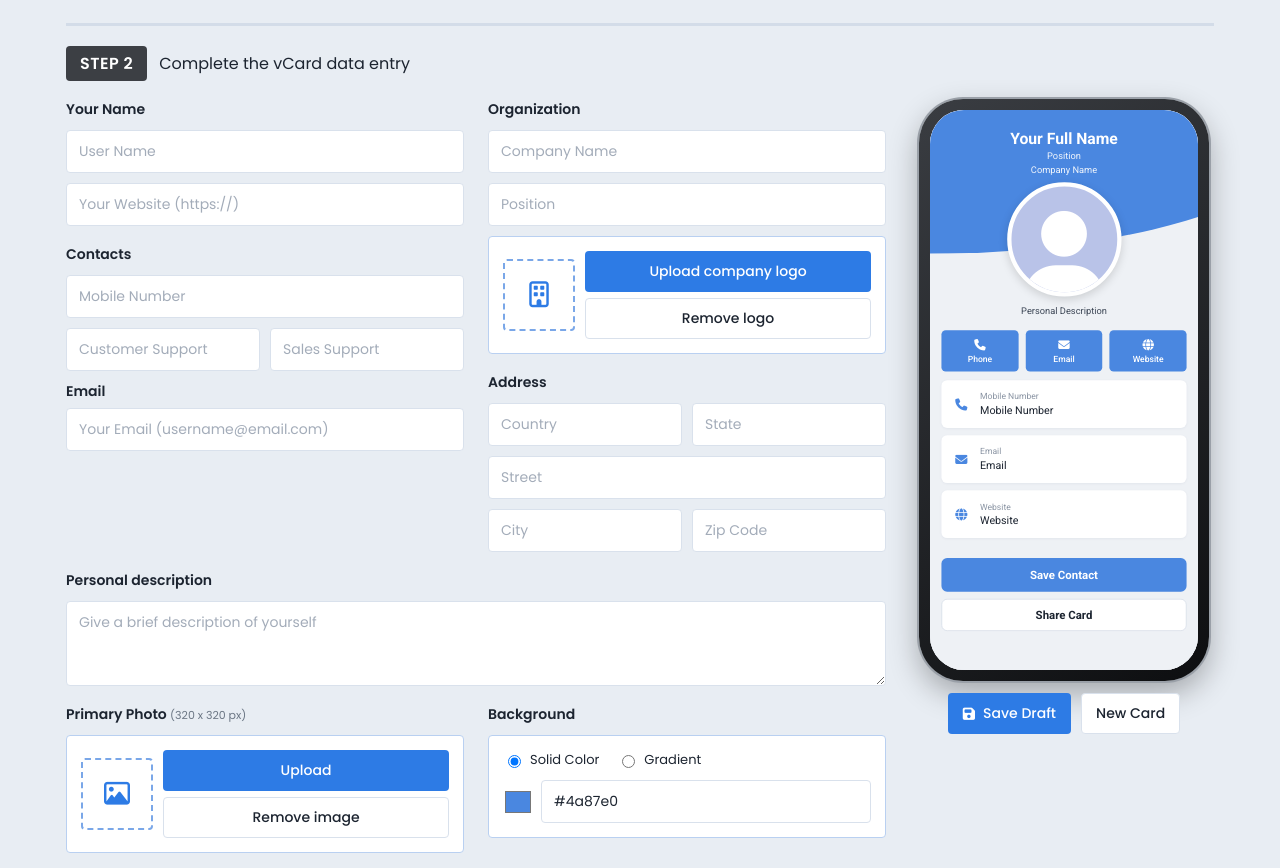
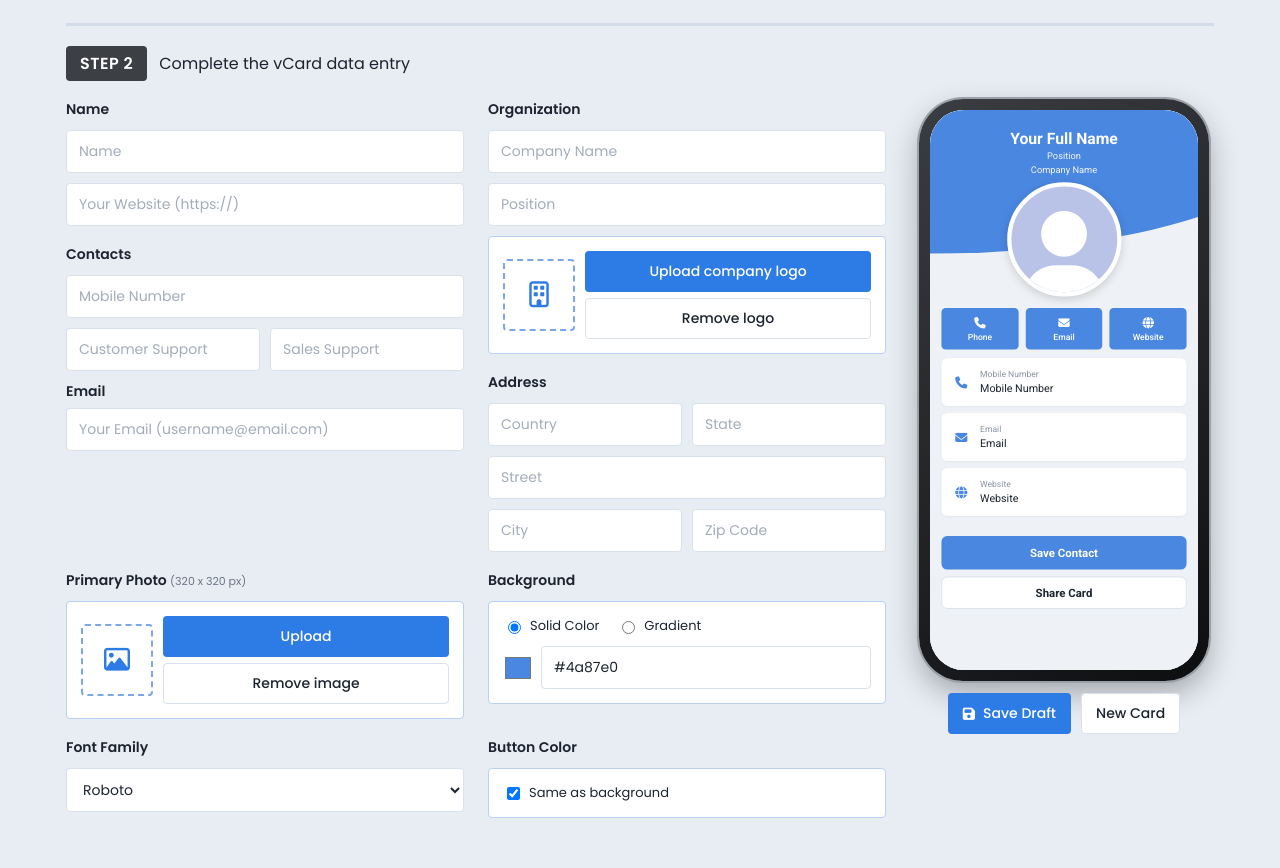
Before and after one commit to tarun1009200/vcard-maker, a plain HTML site: page index.html in a window 1280 px wide. Shown: the part 567-1435 px from the top of the page. Drawn offline with Linux system fonts and the light colour scheme.

Commit message:
Remove the personal description field and rename the name field
Co-Authored-By: Claude Opus 5.5 <noreply@anthropic.com>

```diff
--- a/generator.js
+++ b/generator.js
@@ -1,10 +1,10 @@
 const STORE_KEY = "vcard-maker.cards";
 const FIELDS = ["name", "org", "website", "position", "mobile", "support", "sales", "email",
-  "country", "state", "street", "city", "zip", "description", "color1", "color2", "font"];
+  "country", "state", "street", "city", "zip", "color1", "color2", "font"];
 
 // Shown in the previews until the user starts typing, like a sample card.
 const PLACEHOLDER = {
-  name: "Your Full Name", position: "Position", org: "Company Name", description: "Personal Description",
+  name: "Your Full Name", position: "Position", org: "Company Name",
   mobile: "Mobile Number", email: "Email", website: "Website",
 };
 
@@ -50,6 +50,7 @@ function readForm() {
   delete current.location; // migrated into `street` by fillForm
   delete current.fax; // no longer collected; dropped from older cards when they are edited
   delete current.work;
+  delete current.description;
   delete current.phone; // migrated into `mobile` by fillForm
   current.socials = {};
 }
--- a/index.html
+++ b/index.html
@@ -30,8 +30,8 @@
           <div class="cols">
             <div class="col">
             <div class="group">
-              <h3>Your Name</h3>
-              <input name="name" placeholder="User Name">
+              <h3>Name</h3>
+              <input name="name" placeholder="Name">
               <input name="website" placeholder="Your Website (https://)">
             </div>
             <div class="group">
@@ -61,11 +61,6 @@
               <div class="pair"><input name="city" placeholder="City"><input name="zip" placeholder="Zip Code"></div>
             </div>
             </div>
-          </div>
-
-          <div class="group">
-            <h3>Personal description</h3>
-            <textarea name="description" rows="3" placeholder="Give a brief description of yourself"></textarea>
           </div>
 
           <div class="cols">
```
